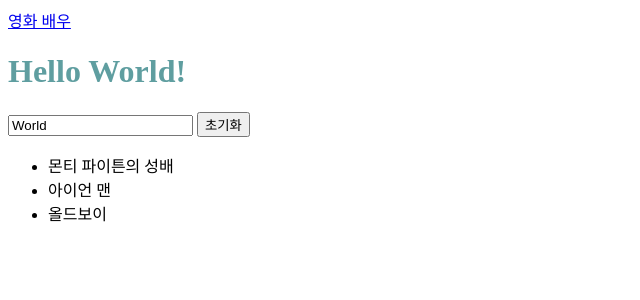
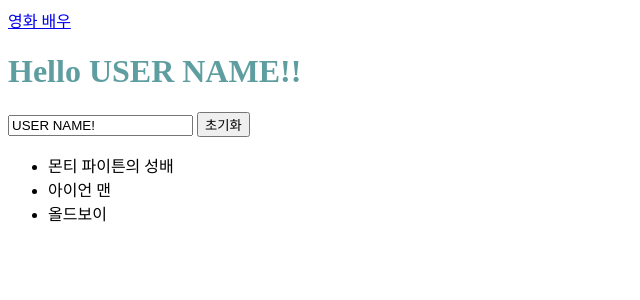
Before and after one commit to 404-nut-pound/learn-svelte, a SvelteKit app: page / in a window 1280 px wide. Shown: the top 300 px of the page, without its empty margins (0-640 px from the left). Built offline with nearby package versions, Linux system fonts and the light colour scheme.

Commit message:
[feat] 변수 저장 기능 구현

```diff
--- a/src/routes/+layout.svelte
+++ b/src/routes/+layout.svelte
@@ -1,3 +1,13 @@
+<script lang="ts">
+  import { setContext } from 'svelte'
+  import { writable } from 'svelte/store'
+
+  const user = writable<string>()
+  $: user.set('USER NAME!')
+
+  setContext('user', user)
+</script>
+
 <a href="/actor">영화 배우</a>
 
 <slot />
--- a/src/routes/+page.svelte
+++ b/src/routes/+page.svelte
@@ -1,14 +1,16 @@
 <script lang="ts">
+  import { getContext } from 'svelte'
   import Movie from './movie.svelte'
 
-  let name = 'World'
+  const defaultUser = getContext('user')
+  let userName = $defaultUser
   let movieList = ['몬티 파이튼의 성배', '아이언 맨', '올드보이']
 </script>
 
-<h1>Hello {name}!</h1>
+<h1>Hello {userName}!</h1>
 
-<input type="text" bind:value={name} />
-<button on:click={() => (name = 'World')}>초기화</button>
+<input type="text" bind:value={userName} />
+<button on:click={() => (userName = $defaultUser)}>초기화</button>
 
 <Movie {movieList} />
 
```
